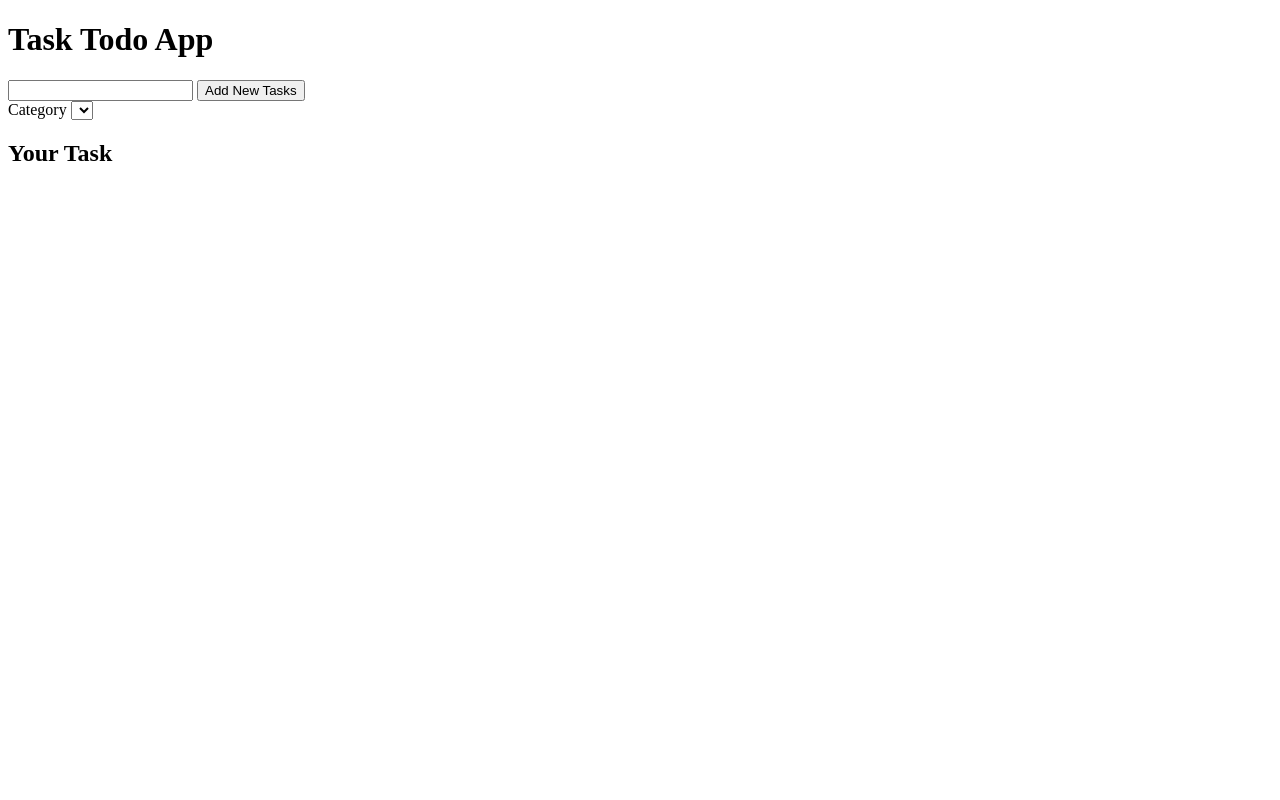
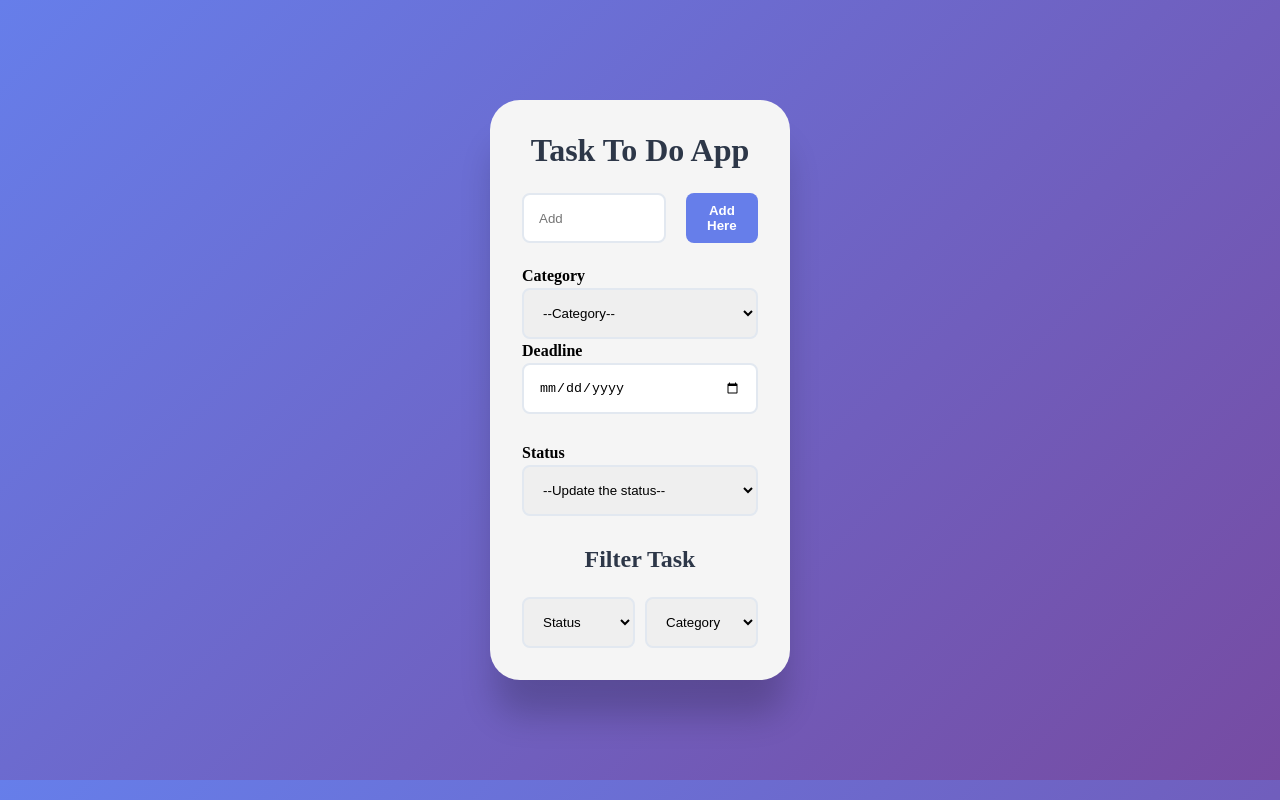
Before and after one commit to Quasheana226/Task-Management-App, a plain HTML site: page SBA-TASK-APP/index.html in a window 1280 px wide. Drawn offline with Linux system fonts and the light colour scheme.

Commit message:
wrap everything up

```diff
--- a/SBA-TASK-APP/app.js
+++ b/SBA-TASK-APP/app.js
@@ -0,0 +1,88 @@
+// (Connecting JS to HTML)
+const taskForm = document.getElementById('task-app');
+const taskList = document.getElementById('task-display-area');
+const taskNameInput = document.getElementById('task-name');
+const categoryInput = document.getElementById('task-category');
+const deadlineInput = document.querySelector('input[type="date"]');
+const statusInput = document.getElementById('task-status');
+
+
+let tasks = JSON.parse(localStorage.getItem('myTaskData')) || [];
+
+
+
+taskForm.addEventListener('submit', function(event) {
+    event.preventDefault(); // This stops the page from refreshing when click add
+
+    // Create a "Task Object" - this groups all info about one task together
+    const newTask = {
+        id: Date.now(), // Unique ID based on the exact millisecond created
+        name: taskNameInput.value,
+        category: categoryInput.value,
+        deadline: deadlineInput.value,
+        status: statusInput.value || 'Todo'
+    };
+
+    tasks.push(newTask); // Add the new object to our array
+    saveAndDisplay();    // Save to memory and show on screen
+    taskForm.reset();    // Clear the input fields for the next task
+});
+
+// function takes our array and turns it into HTML on the screen
+function renderTasks(tasksToDisplay = tasks) {
+    taskList.innerHTML = ""; // Clear the list first so we don't get duplicates
+
+    tasksToDisplay.forEach((task) => {
+        const isOverdue = checkOverdue(task.deadline, task.status);
+
+        // Create the list item
+        const li = document.createElement('li');
+        li.className = `task-card ${isOverdue ? 'overdue-border' : ''}`;
+
+        li.innerHTML = `
+            <div>
+                <strong>${task.name}</strong> <small>(${task.category})</small><br>
+                <span>Due: ${task.deadline}</span>
+            </div>
+            <div>
+                <select onchange="updateStatus(${task.id}, this.value)">
+                    <option value="Todo" ${task.status === 'Todo' ? 'selected' : ''}>To Do</option>
+                    <option value="in Progress" ${task.status === 'in Progress' ? 'selected' : ''}>In Progress</option>
+                    <option value="Completed" ${task.status === 'Completed' ? 'selected' : ''}>Completed</option>
+                </select>
+                <button onclick="deleteTask(${task.id})">Delete</button>
+            </div>
+        `;
+        taskList.appendChild(li);
+    });
+}
+
+// 5. UPDATE & DELETE FUNCTIONS
+function updateStatus(id, newStatus) {
+    // Find the task with the matching ID and change its status
+    tasks = tasks.map(t => t.id === id ? { ...t, status: newStatus } : t);
+    saveAndDisplay();
+}
+
+function deleteTask(id) {
+    // Filter out the task we want to delete
+    tasks = tasks.filter(t => t.id !== id);
+    saveAndDisplay();
+}
+
+// OVERDUE FUNCTION
+function checkOverdue(deadline, status) {
+    if (!deadline || status === 'Completed') return false;
+    const today = new Date().setHours(0,0,0,0);
+    const taskDate = new Date(deadline).setHours(0,0,0,0);
+    return taskDate < today; // Returns true if the date is in the past
+}
+
+//  SAVING TO LOCAL STORAGE
+function saveAndDisplay() {
+    localStorage.setItem('myTaskData', JSON.stringify(tasks));
+    renderTasks();
+}
+
+// show tasks when page first loads
+renderTasks();
--- a/SBA-TASK-APP/index.html
+++ b/SBA-TASK-APP/index.html
@@ -4,34 +4,73 @@
     <meta charset="UTF-8" />
     <meta name="viewport" content="width=device-width, initial-scale=1.0" />
     <title>Task Managment App</title>
+    <link rel="stylesheet" href="style.css" />
+    <script defer src="app.js"></script>
   </head>
   <body>
     <main class="container">
-      <h1>Task Todo App</h1>
-      <div class="wrapper">
-        <form id="task app">
-          <input id="task name" type="text">
-          <button id="add button">Add New Tasks</button>
+      <h1>Task To Do App</h1>
+      <div class="wraper">
+        <form id="task-app">
+          <input id="task-name" type="text" placeholder="Add" />
+          <button id="add button" type="submit">Add Here</button>
         </form>
       </div>
+      <ul id="task-display-area"></ul>
+
       <div class="form">
-        <label for="task-category">Category</label>
-        <select name="" id=""></select>
+        <label for="task-category"><strong>Category</strong></label>
+        <select name="Category" id="task-category">
+          <option value="">--Category--</option>
 
+          <option value="study">Study Hard</option>
+          <option value="work out">Gym</option>
+          <option value="Walk dog">Walk dog</option>
+          <option value="Wash Car">Wash The Car</option>
+        </select>
 
-
-
-
+        <div class="form">
+          <label for="task-Deadline"><strong>Deadline</strong></label>
+          <input type="date" required />
+        </div>
       </div>
 
+      <div class="form">
+        <label for="task-status"><strong>Status</strong></label>
+        <select name="Status" id="task-status">
+          <option value="">--Update the status--</option>
+          <option value="Todo">To Do</option>
+          <option value="in Progress">In Progress</option>
+          <option value="Completed">Completed</option>
+        </select>
+      </div>
 
+      <div class="form"></div>
+      <h2>Filter Task</h2>
+      <div class="filter-section">
+        <select name="filter" id="filter-section">
+          <option value="">Status</option>
+          <option value="Overdue">Overdue</option>
+          <option value="in Progress">In Progress</option>
+          <option value="Completed">Completed</option>
+        </select>
 
-
-
-      <section id=" display">
-        <h2>Your Task</h2>
-        <ul id="task list"></ul>
-      </section>
+        <select name="filter" id="filter-category">
+          <option value="">Category</option>
+          <option value="study">Study Hard</option>
+          <option value="work out">Gym</option>
+          <option value="Walk dog">Walk dog</option>
+          <option value="Wash Car">Wash The Car</option>
+        </select>
+      </div>
     </main>
+    <script src="app.js">
+      const taskForm = document.getElementById("task-app");
+      const taskList = document.getElementById("task-display-area");
+      const taskNameInput = document.getElementById("task-name");
+      const categoryInput = document.getElementById("task-category");
+      const deadlineInput = document.querySelector('input[type="date"]');
+      const statusInput = document.getElementById("task-status");
+    </script>
   </body>
 </html>
--- a/SBA-TASK-APP/style.css
+++ b/SBA-TASK-APP/style.css
@@ -0,0 +1,74 @@
+*{
+    margin: 0;
+    padding: 0;
+    box-sizing: border-box;
+}
+body {
+    background: linear-gradient(135deg, #667eea 0, #764ba2 100%);
+    min-height: 100-vh;
+    display: flex;
+    justify-content: center;
+    padding: 100px;
+    align-items: center;
+
+}
+
+.container {
+    background: whitesmoke;
+    width: 65%;
+    max-width: 300px;
+    padding: 2rem;
+    border-radius: 30px;
+    box-shadow: 0 40px 35px -5px rgba(0, 0, 0, 0.2);
+
+
+}
+h1, h2 {
+    text-align: center;
+    margin-bottom: 1.5rem;
+    color: #2d3748;
+
+
+}
+
+.wraper form {
+    display: flex;
+    gap: 20px;
+    margin-bottom: 1.5rem;
+
+}
+
+input[type="text"],
+input[type="date"],
+select {
+  width: 100%;
+  padding: 15px;
+  border: 2px solid #e2e8f0;
+  border-radius: 8px;
+  outline: none;
+  transition: border-color 0.3s ease;
+}
+button {
+  background: #667eea;
+  color: white;
+  border: none;
+  padding: 10px 20px;
+  border-radius: 8px;
+  font-weight: bold;
+  cursor: pointer;
+
+}
+
+
+.form {
+  margin-bottom: 15px;
+  display: flex;
+  flex-direction: column;
+  gap: 3px;
+}
+
+.filter-section {
+  display: flex;
+  gap: 10px;
+  margin-top: 10px;
+}
```
